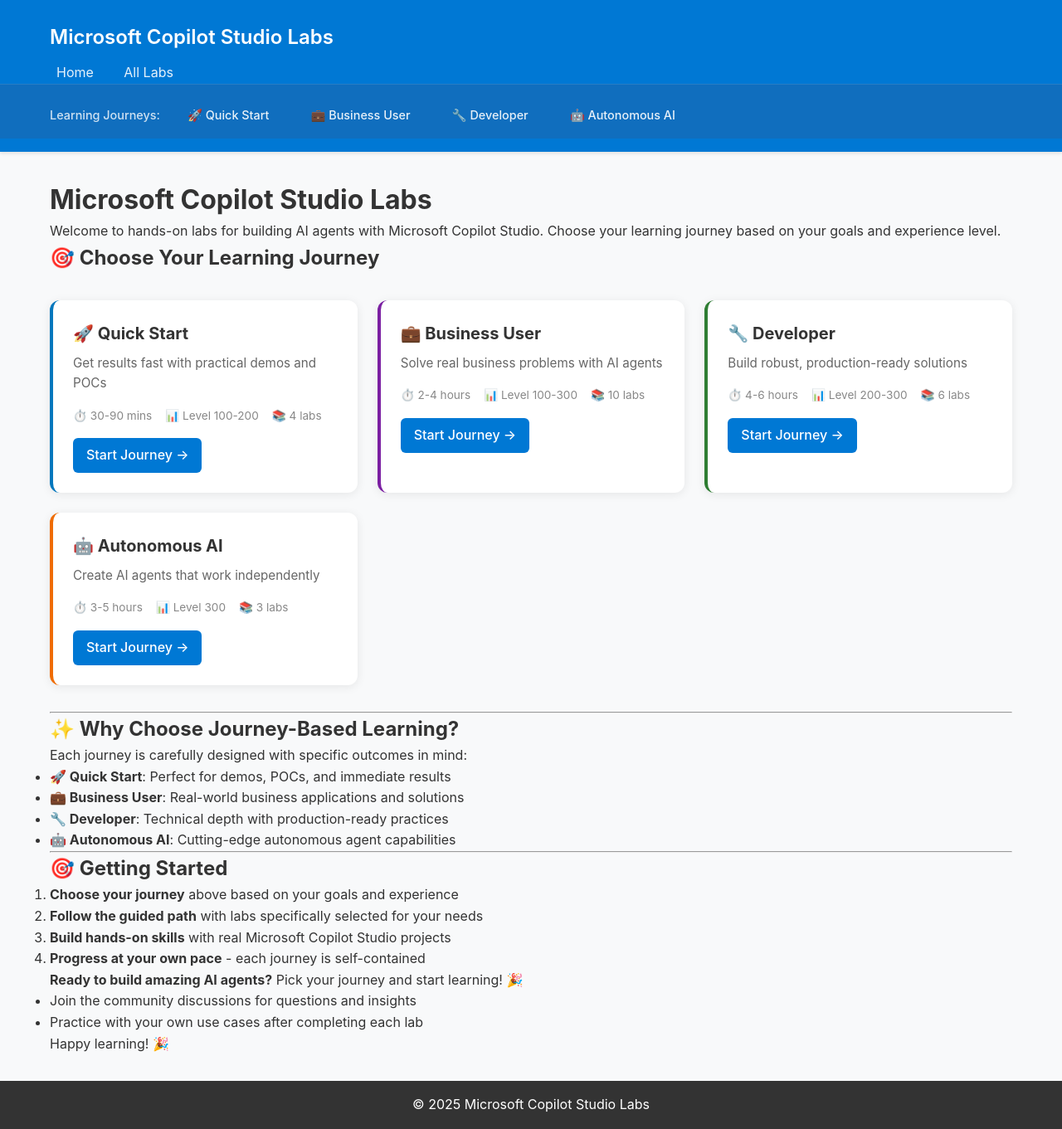
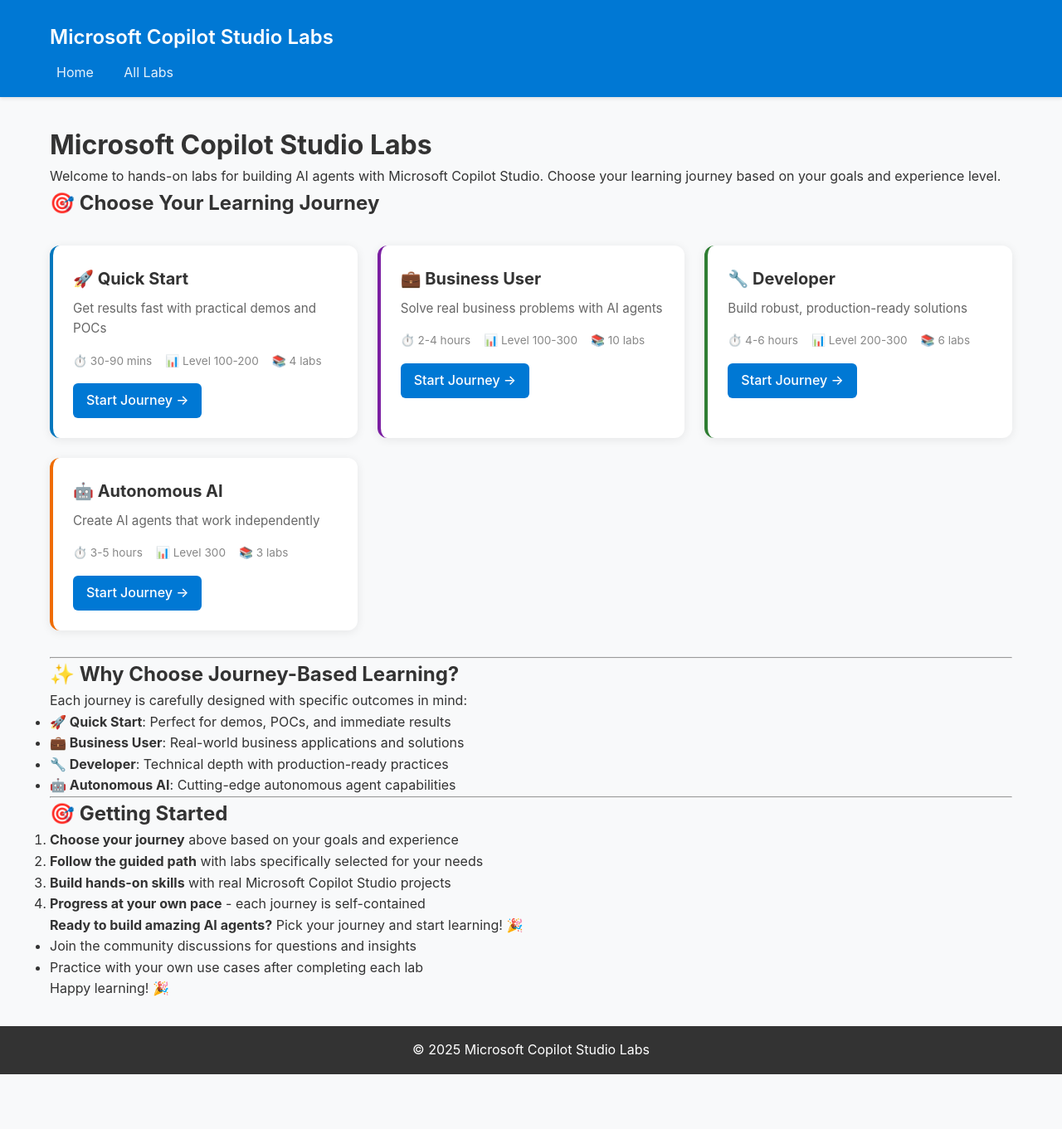
Before and after one commit to pratapladhani/mcs-labs, a Jekyll site: the page built from index.md, in a window 1280 px wide. Shown: the whole page at 83% size. Built offline with Jekyll 4.4.1, drawn with Linux system fonts in a browser that asks for light colours; after the commit the page ends 1295 px from its top, so only the background shows below that.

Commit message:
Remove redundant navigation elements for cleaner UX
🎯 Simplified navigation by removing redundancy:
- Removed 'All Available Labs' section title (redundant with filter buttons)
- Removed 'All Labs' filter button (users understand they're viewing all labs)
- Removed journey navigation bar from header (duplicated filter functionality)
- Cleaner, more focused interface with journey filters as primary navigation

Users now have one clear set of journey filters without competing navigation elements.

```diff
--- a/_layouts/default.html
+++ b/_layouts/default.html
@@ -16,31 +16,6 @@
                 <a href="{{ '/labs/' | relative_url }}">All Labs</a>
             </nav>
         </div>
-
-        <!-- Journey Navigation Bar -->
-        <div class="journey-nav-bar">
-            <div class="container">
-                <nav class="journey-nav">
-                    <span class="nav-label">Learning Journeys:</span>
-                    <a href="{{ '/labs/#quick-start' | relative_url }}"
-                       class="journey-link {% if page.journey == 'quick-start' or page.journeys contains 'quick-start' %}active{% endif %}">
-                        🚀 Quick Start
-                    </a>
-                    <a href="{{ '/labs/#business-user' | relative_url }}"
-                       class="journey-link {% if page.journey == 'business-user' or page.journeys contains 'business-user' %}active{% endif %}">
-                        💼 Business User
-                    </a>
-                    <a href="{{ '/labs/#developer' | relative_url }}"
-                       class="journey-link {% if page.journey == 'developer' or page.journeys contains 'developer' %}active{% endif %}">
-                        🔧 Developer
-                    </a>
-                    <a href="{{ '/labs/#autonomous-ai' | relative_url }}"
-                       class="journey-link {% if page.journey == 'autonomous-ai' or page.journeys contains 'autonomous-ai' %}active{% endif %}">
-                        🤖 Autonomous AI
-                    </a>
-                </nav>
-            </div>
-        </div>
     </header>
 
     <main class="site-content">
```
Also changed, not shown: 1 other file.
